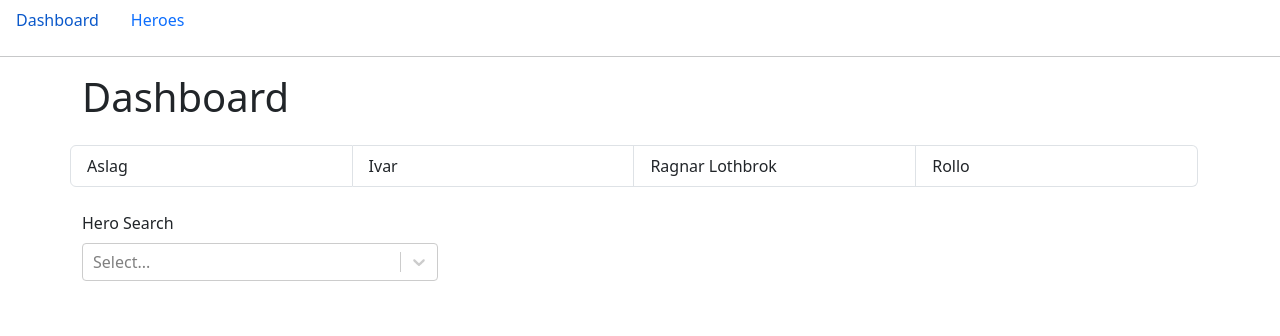
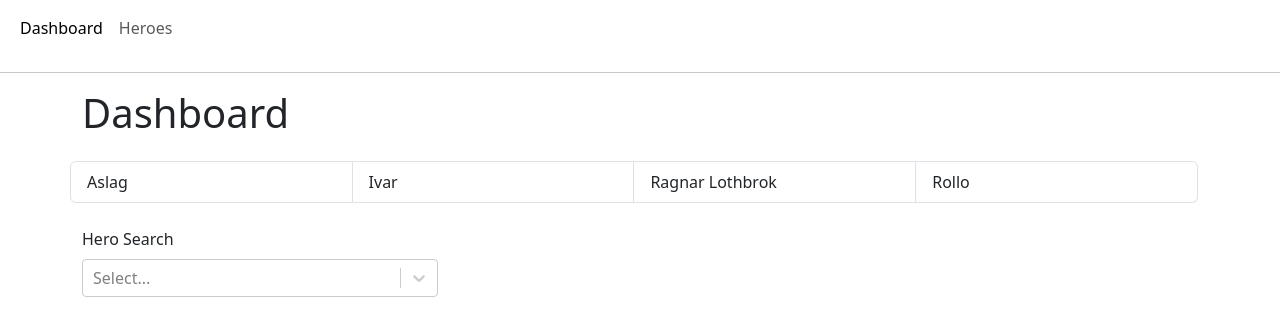
Before and after one commit to jtuzar-cen55153/state-management-react-query, a React (Vite) app: page / in a window 1280 px wide. Shown: the top 336 px of the page. Built offline with nearby package versions, Linux system fonts and the light colour scheme; data requests are answered from the project's data file.

Commit message:
fix navbar

```diff
--- a/src/components/Layout.tsx
+++ b/src/components/Layout.tsx
@@ -1,9 +1,10 @@
 import { NavLink, Outlet } from 'react-router-dom';
-import { Container, Nav, NavItem, NavLink as NavLinkReactstrap } from 'reactstrap';
+import { Container, Nav, NavItem, NavLink as NavLinkReactstrap, Navbar } from 'reactstrap';
 
 export const Layout = () => (
   <>
-    <Nav>
+    <Navbar expand="md">
+      <Nav navbar>
         <NavItem>
           <NavLinkReactstrap to="/" tag={NavLink}>
             Dashboard
@@ -15,6 +16,7 @@ export const Layout = () => (
           </NavLinkReactstrap>
         </NavItem>
       </Nav>
+    </Navbar>
     <hr />
     <Container>
       <Outlet />
```
Lines whose indentation alone changed are shown as unchanged.
